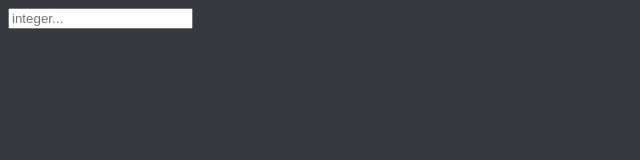
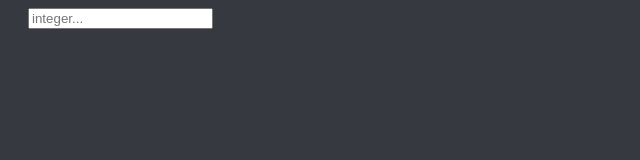
Before and after one commit to Blank-Cheque/blank-cheque.github.io, a plain HTML site: page permissions.html in a window 1280 px wide. Shown: the whole page, without its empty margins (0-640 px from the left). Drawn offline with Linux system fonts and the light colour scheme.

Commit message:
Update permissions.html

```diff
--- a/permissions.html
+++ b/permissions.html
@@ -2,11 +2,12 @@
   <head>
     <style>
       body { background-color: #36393f; }
+      .app { margin-left: 20px; margin-right: 20px; }
     </style>
     <title>Discord Permissions Integers</title>
   </head>
   <body>
-    <div class="input">
+    <div class="app">
       <input type="text" placeholder="integer...">
     </div>
   </body>
```
